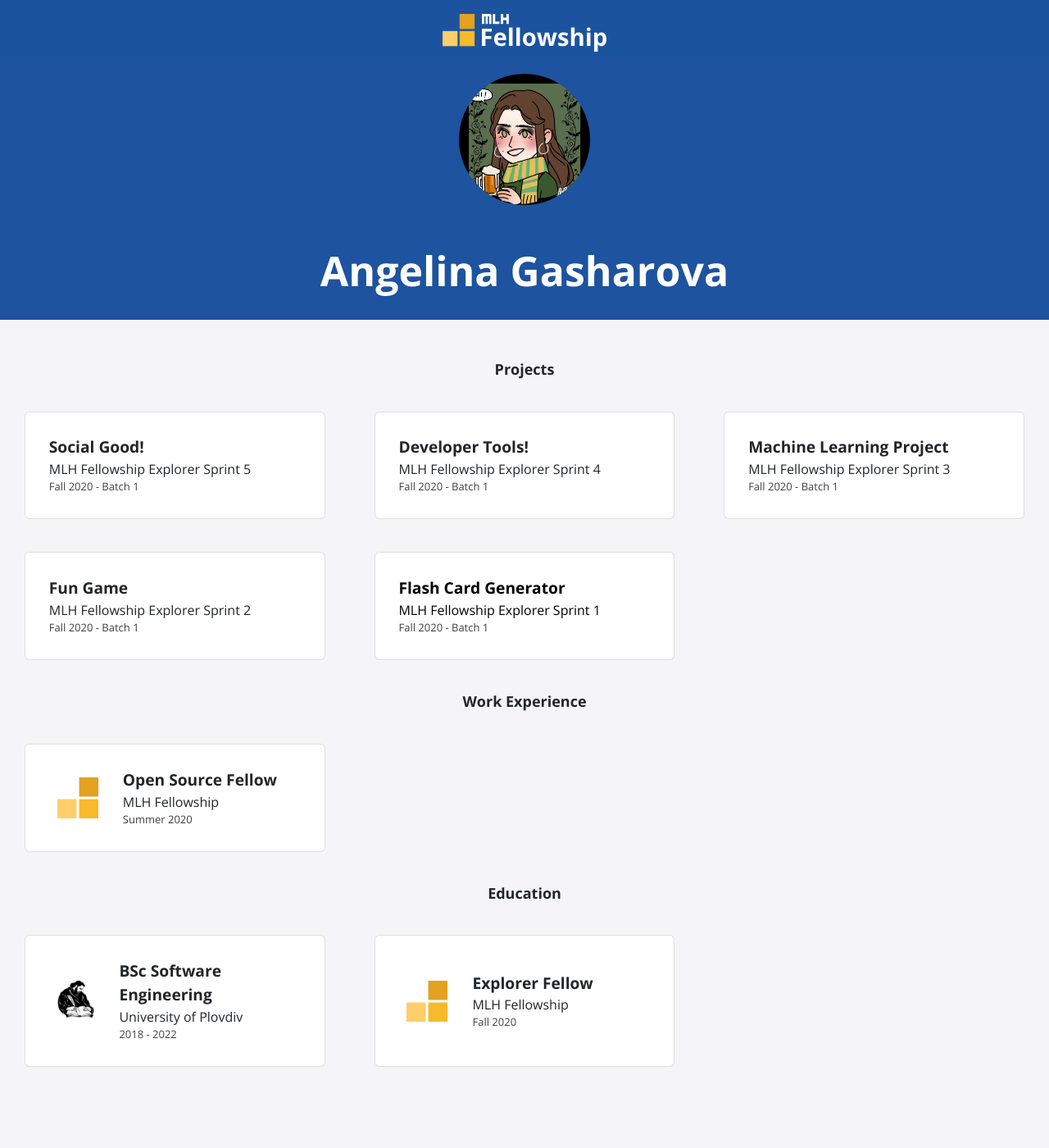
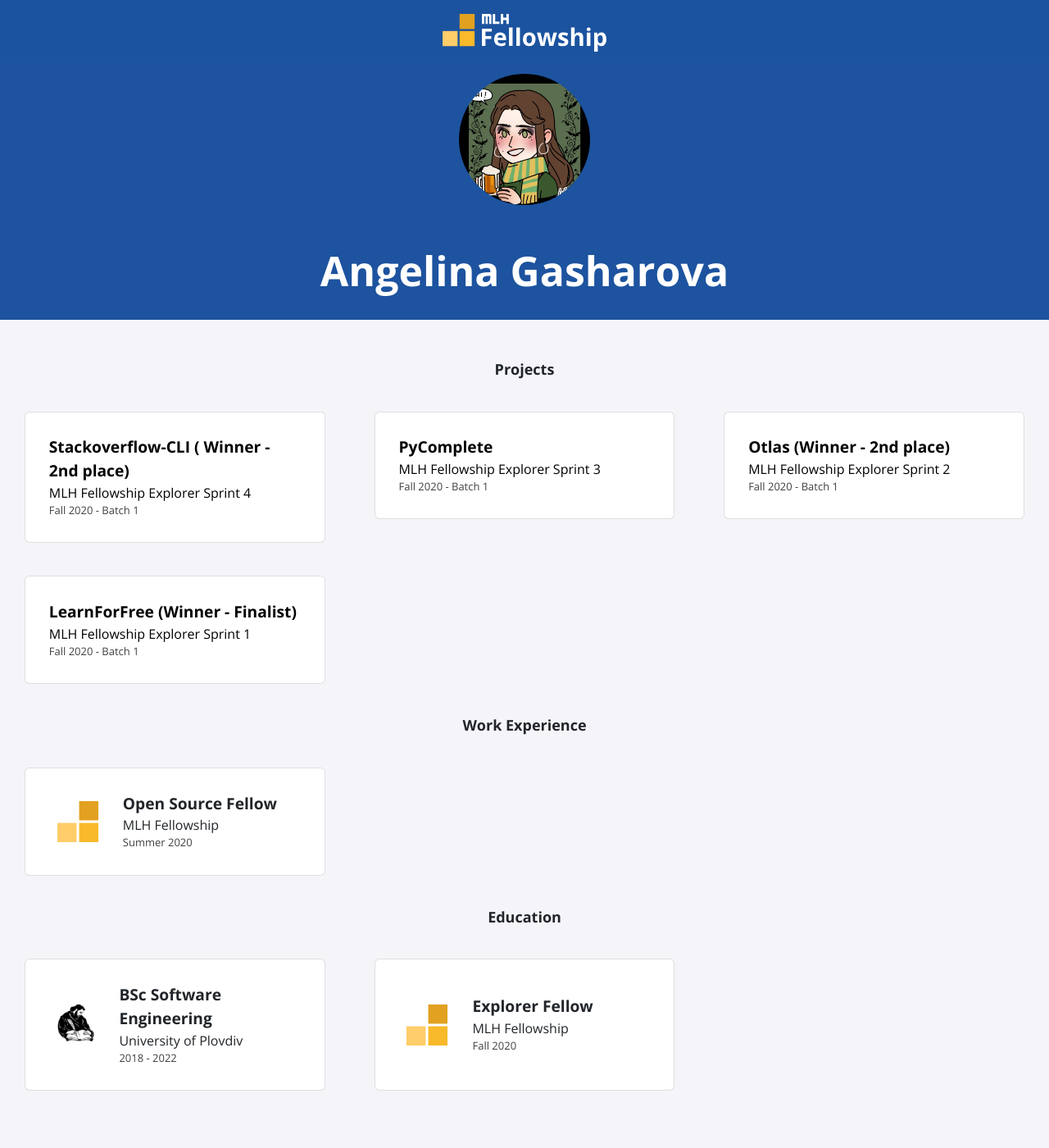
Before and after one commit to gasharova/fellowship-portfolio, a Jekyll site: the page built from index.html, in a window 1280 px wide. Shown: the whole page at 82% size. Built offline with Jekyll 4.4.1, drawn with Linux system fonts in a browser that asks for light colours; nearby versions of some CDN libraries; before the commit the page ends 1371 px from its top, so only the background shows below that.

Commit message:
Update projects.yml

```diff
--- a/_data/projects.yml
+++ b/_data/projects.yml
@@ -1,20 +1,19 @@
-- title: Social Good!
-  event: MLH Fellowship Explorer Sprint 5
-  date: Fall 2020 - Batch 1
-
-- title: Developer Tools!
+- title: Stackoverflow-CLI ( Winner - 2nd place)
   event: MLH Fellowship Explorer Sprint 4
   date: Fall 2020 - Batch 1
+  page-name: sprint4
 
-- title: Machine Learning Project
+- title: PyComplete
   event: MLH Fellowship Explorer Sprint 3
   date: Fall 2020 - Batch 1
+  page-name: sprint3
 
-- title: Fun Game
+- title: Otlas (Winner - 2nd place)
   event: MLH Fellowship Explorer Sprint 2
   date: Fall 2020 - Batch 1
+  page-name: sprint2
 
-- title: Flash Card Generator
+- title: LearnForFree (Winner - Finalist)
   event: MLH Fellowship Explorer Sprint 1
   date: Fall 2020 - Batch 1
   page-name: sprint1
```
